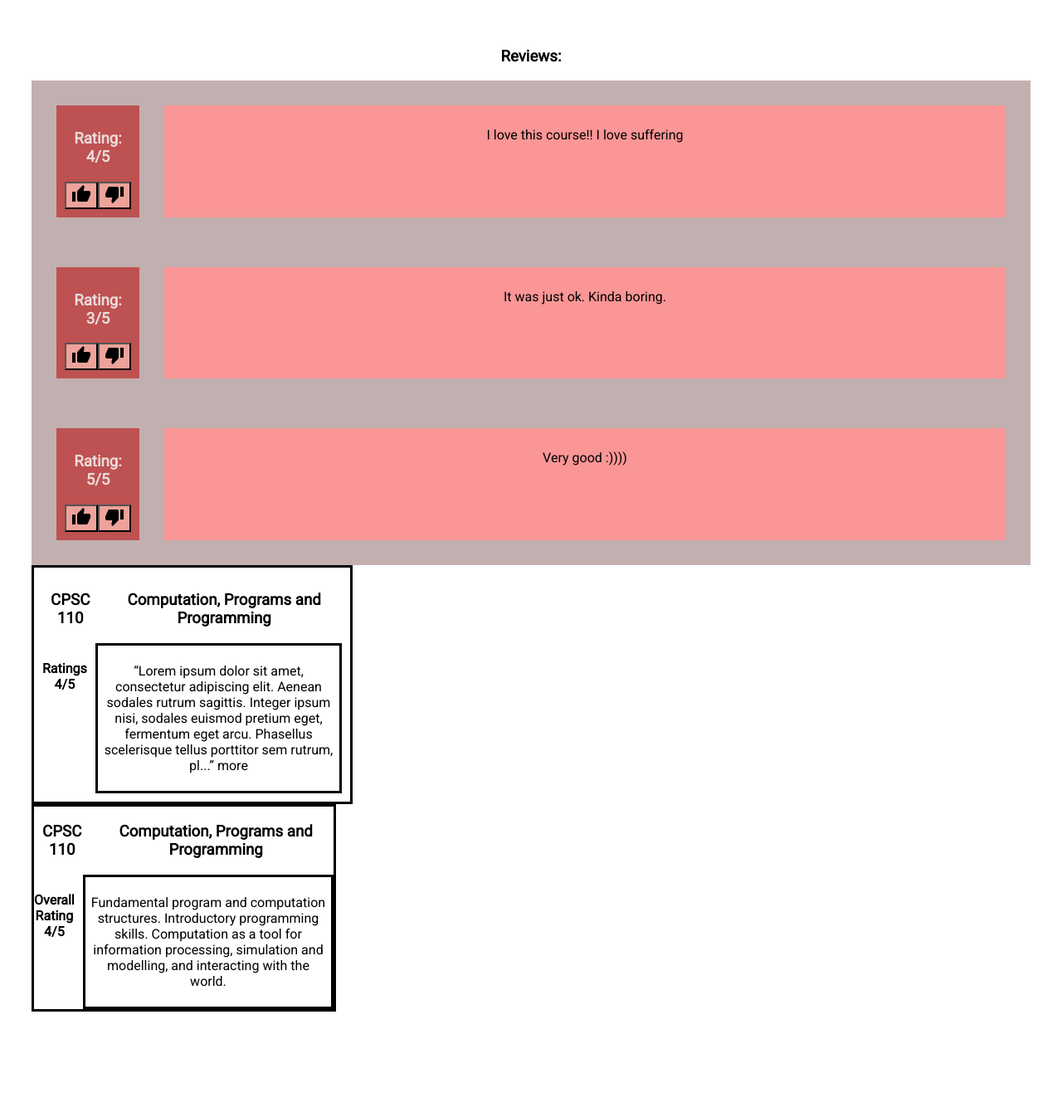
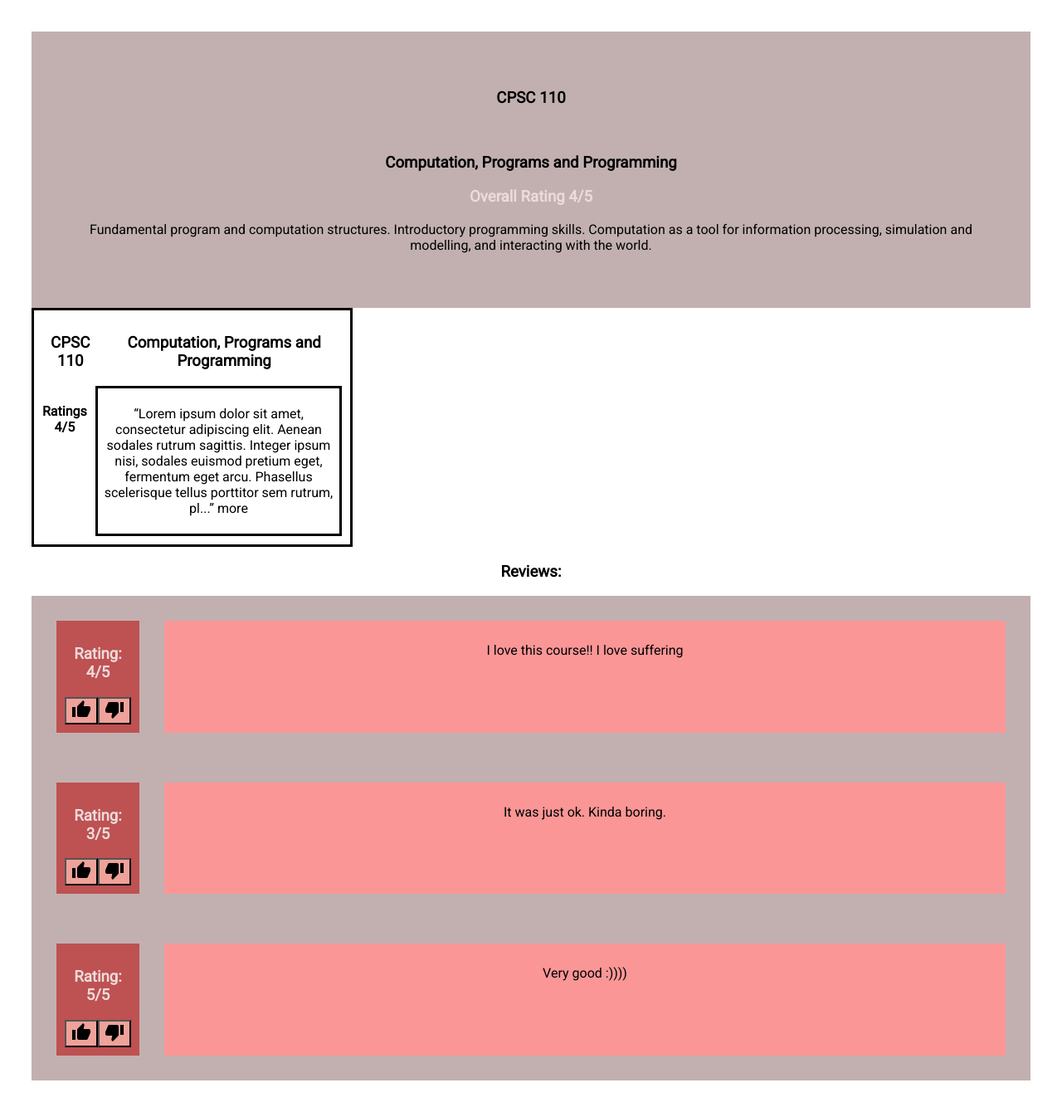
Before and after one commit to aaronNgu/CourseHub, a React (Create React App) app: page / in a window 1280 px wide. Shown: the whole page at 83% size. Before the commit the page ends 1257 px from the top, so only its background shows below. Built offline with nearby package versions, Linux system fonts and the light colour scheme.

Commit message:
Rebased courseOverview

```diff
--- a/src/App.js
+++ b/src/App.js
@@ -2,14 +2,14 @@ import React from 'react';
 import './App.css';
 import ReviewItemList from "./components/ReviewItemList";
 import CourseItem from './components/CourseItem';
-import CourseOverview from './components/courseOverview';
+import CourseOverview from './components/CourseOverview';
 
 const App = () => {
   return (
     <div className="App">
+      <CourseOverview />
+      <CourseItem />
       <ReviewItemList />
-      <CourseItem />
-      <CourseOverview />
     </div>
   );
 };
--- a/src/components/courseOverview.js
+++ b/src/components/courseOverview.js
@@ -2,38 +2,17 @@ import React from 'react';
 
 class CourseOverview extends React.Component{
   render() {
-      const styles = {
-          courseitem: {
-              display: 'flex',
-              flexDirection: 'column',
-              border: 'solid',
-              width: '30%',
-              padding: '10px;'
-          },
-          courseitem_top: {
-              display: 'flex'
-          },
-          courseitem_bottom: {
-              display: 'flex'
-          },
-          courseitem_review: {
-              border: "solid",
-              marginLeft: "10px",
-              padding: "5px"
-          }
-      }
+      return (
+          <div className="courseOverview" >
 
-      return (
-          <div style={styles.courseitem} >
-
-              <div style={styles.courseitem_top}>
+              <div>
                   <h3>CPSC 110</h3>
                   &nbsp; &nbsp;
                   <h3>Computation, Programs and Programming</h3>
               </div>
-              <div style={styles.courseitem_bottom}>
-                  <div><h4>Overall Rating 4/5</h4></div>
-                  <div style={styles.courseitem_review}><p>Fundamental program and computation structures. Introductory programming skills. Computation as a tool for information processing, simulation and modelling, and interacting with the world.</p></div>
+              <div>
+                  <div className="rating"><h3>Overall Rating 4/5</h3></div>
+                  <div className="reviewText"><p>Fundamental program and computation structures. Introductory programming skills. Computation as a tool for information processing, simulation and modelling, and interacting with the world.</p></div>
               </div>
           </div>
       );
--- a/src/index.css
+++ b/src/index.css
@@ -50,6 +50,12 @@ body {
   width: 100%;
 }
 
+/* CourseItem */
+.courseOverview{
+  padding: 50px;
+  background-color: #C2B0B0;
+
+}
 
 /* CourseItem */
 .courseitem {
```
